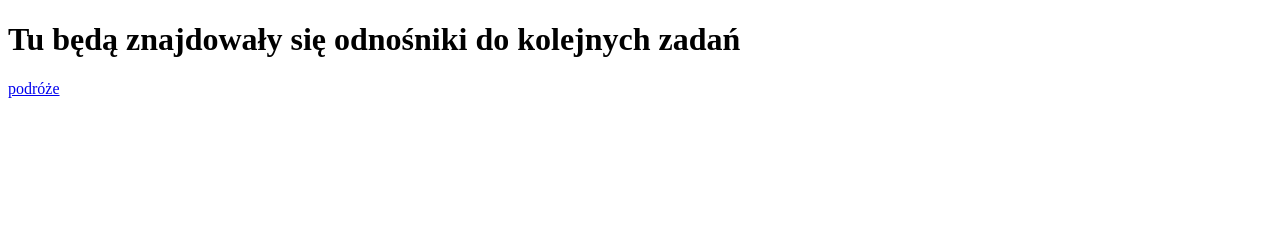
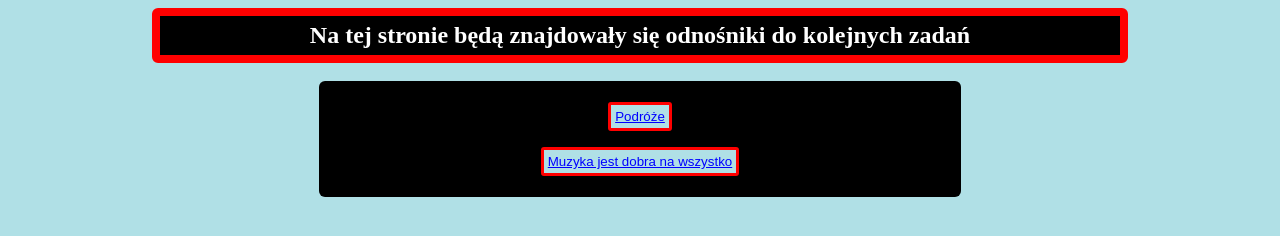
Before and after one commit to EarnestSoothsayer/EarnestSoothsayer.github.io, a plain HTML site: page index.html in a window 1280 px wide. Drawn offline with Linux system fonts and the light colour scheme.

Commit message:
Update index.html

```diff
--- a/index.html
+++ b/index.html
@@ -3,13 +3,67 @@
 	<head>
 		<meta charset="utf-8">
 		<title>Podróże</title>
+		<style>
+			body{
+				background-color: powderblue;
+			}
 
+			div.box{
+				background-color: black;
+				border-radius: 6px;
+				padding: 5px;
+				text-align: center;
+				color: white;
+				margin: auto;
+				width: 50%;
+			}
+
+			button{
+				color: blue;
+				border: 3px solid red;
+				background-color: powderblue;
+				text-decoration: underline;
+				border-radius: 3px;
+				padding: 4px;
+			}
+
+			button:hover{
+				color: red;
+				border: 3px solid blue;
+				background-color: gray;
+				text-decoration: underline;
+				border-radius: 3px;
+				padding: 4px;
+			}
+
+			button:active{
+				color: white;
+				border: 3px solid orange;
+				background-color: gray;
+				text-decoration: underline;
+				border-radius: 3px;
+				padding: 4px;
+			}
+
+			h1, h2, h3, h4, h5, h6{
+				text-align: center;
+				background-color: black;
+				color: white;
+				border: 8px solid red;
+				border-radius: 6px;
+				padding: 6px;
+				margin: auto;
+				width: 75%;
+			}
+		</style>
 	</head>
-	<body id="bodyBackground">
+	<body>
 
-		<h1> Tu będą znajdowały się odnośniki do kolejnych zadań</h1>
+		<h2>Na tej stronie będą znajdowały się odnośniki do kolejnych zadań</h2>
 
-		<a href="travel/travel.html"> podróże </a>
-
+		<br/><div class="box">
+			<p><button type="button" onclick="alert('Kot mi wszedł na biurko :-/'); window.location.href='travel/travel.html'">Podróże</button></p>
+			<p><button type="button" onclick="alert('Kupiłem lampę solną se, dobra jest ;-)'); window.location.href='music/muzykaBright.html'">Muzyka jest dobra na wszystko</button></p>
+		</div>
 	</body>
 </html>
```
